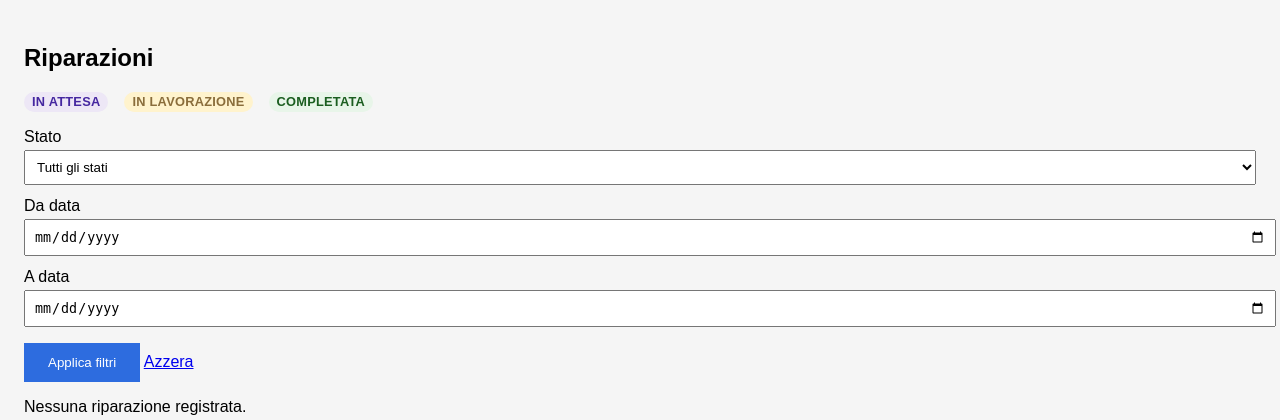
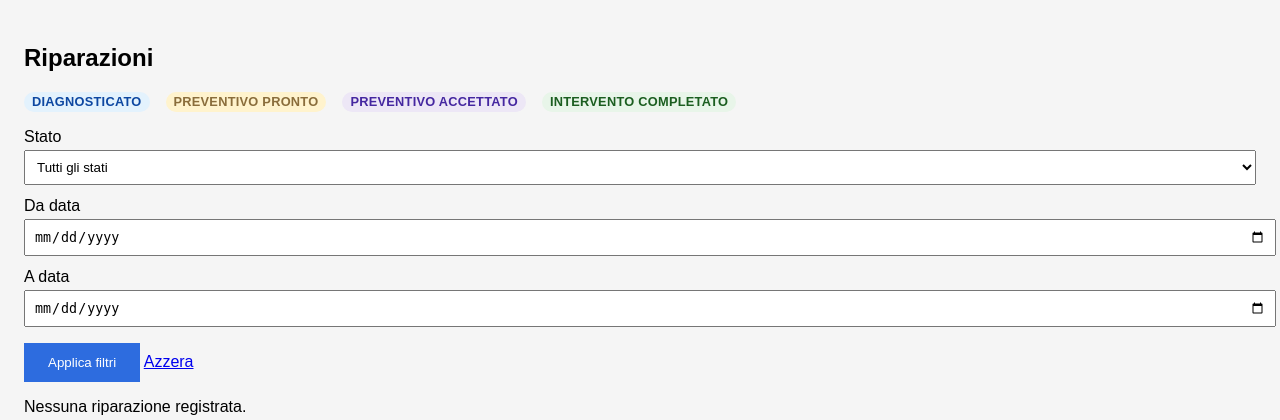
Before and after one commit to re-fagiano/GESTIONALEticket, a Flask app: page /repairs in a window 1280 px wide. Shown: the part 69-489 px from the top of the page. Run offline with Flask 3, Linux system fonts and the light colour scheme; the visitor is signed in with stand-in values (Sample User, id 1); data that the repository does not hold is empty.

Commit message:
Update repair status workflow

```diff
--- a/app.py
+++ b/app.py
@@ -28,11 +28,10 @@ TICKET_STATUS_VALUES = set(TICKET_STATUS_LABELS)
 DEFAULT_TICKET_STATUS = TICKET_STATUSES[0][0]
 
 REPAIR_STATUSES = [
-    ("accettazione", "Accettazione"),
-    ("preventivo", "Preventivo"),
+    ("diagnosticato", "Diagnosticato"),
+    ("preventivo_pronto", "Preventivo pronto"),
     ("preventivo_accettato", "Preventivo accettato"),
-    ("pronta", "Pronta"),
-    ("riconsegnata", "Riconsegnata"),
+    ("intervento_completato", "Intervento completato"),
 ]
 REPAIR_STATUS_LABELS = {value: label for value, label in REPAIR_STATUSES}
 REPAIR_STATUS_VALUES = set(REPAIR_STATUS_LABELS)
--- a/schema.sql
+++ b/schema.sql
@@ -27,7 +27,7 @@ CREATE TABLE IF NOT EXISTS tickets (
     status TEXT NOT NULL DEFAULT 'open',
     product TEXT,
     issue_description TEXT,
-    repair_status TEXT NOT NULL DEFAULT 'accettazione',
+    repair_status TEXT NOT NULL DEFAULT 'diagnosticato',
     date_received DATE,
     date_repaired DATE,
     date_returned DATE,
--- a/templates/base.html
+++ b/templates/base.html
@@ -39,21 +39,22 @@
             text-transform: uppercase;
         }
         .badge-open,
-        .badge-accettazione {
+        .badge-diagnosticato {
             background: #e3f2fd;
             color: #0d47a1;
         }
         .badge-in-progress,
-        .badge-preventivo {
+        .badge-preventivo-pronto {
             background: #fff3cd;
             color: #8a6d3b;
         }
-        .badge-pending {
+        .badge-pending,
+        .badge-preventivo-accettato {
             background: #ede7f6;
             color: #4527a0;
         }
         .badge-completed,
-        .badge-riparato {
+        .badge-intervento-completato {
             background: #e8f5e9;
             color: #1b5e20;
         }
--- a/templates/repairs.html
+++ b/templates/repairs.html
@@ -8,9 +8,10 @@
 {% set to_date = current_filters.get('to_date') %}
 <h2>Riparazioni</h2>
 <div class="status-legend">
-    <span class="badge badge-pending">In attesa</span>
-    <span class="badge badge-in-progress">In lavorazione</span>
-    <span class="badge badge-completed">Completata</span>
+    {% for status_value, status_label in repair_statuses %}
+        {% set status_slug = status_value|replace('_', '-') %}
+        <span class="badge badge-{{ status_slug }}">{{ status_label }}</span>
+    {% endfor %}
 </div>
 <form method="get" action="{{ url_for('repairs') }}" class="filters-form">
     <div class="form-group">
```
Also changed, not shown: README.md, migrations/202405_update_repair_statuses.sql (added).
